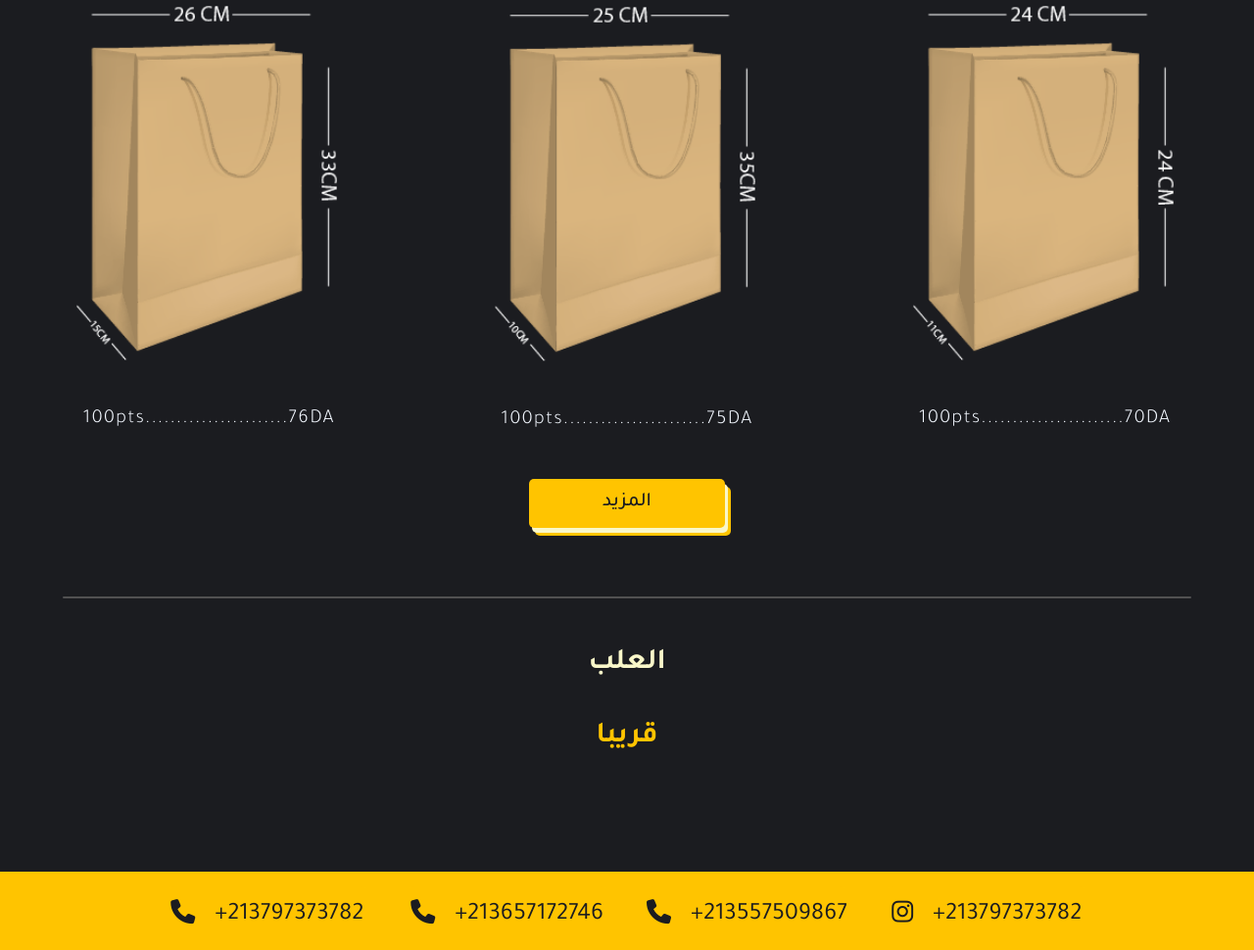
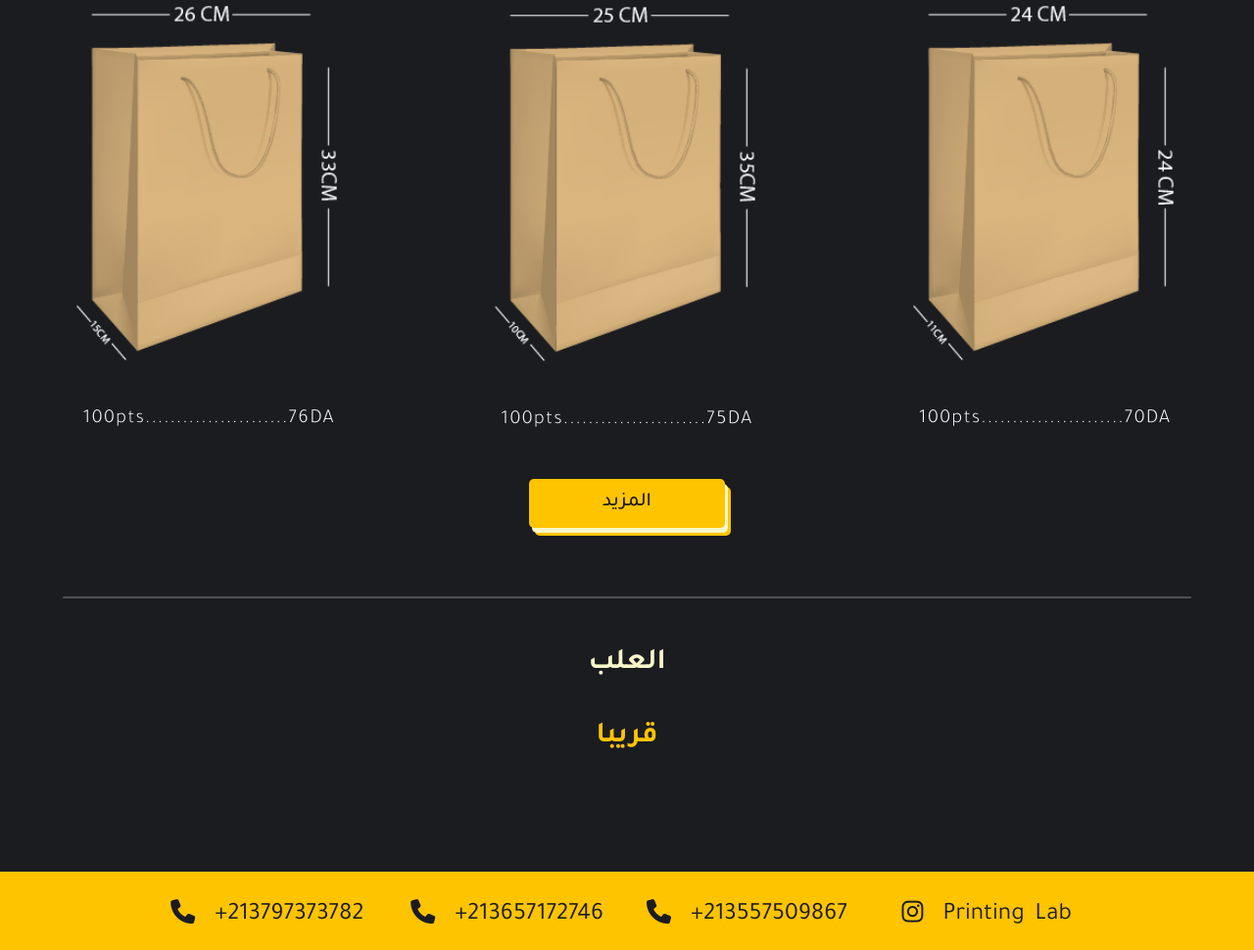
Before and after one commit to saulltheghost/PrintingLab-site, a plain HTML site: page index.html in a window 1280 px wide. Shown: the part 3263-4233 px from the top of the page at 98% size. Drawn offline with Linux system fonts and the light colour scheme.

Commit message:
Update index.html

```diff
--- a/index.html
+++ b/index.html
@@ -201,7 +201,7 @@
         >
         <a href="https://www.instagram.com/printinglab_360/"
           ><i class="fa-brands fa-instagram"></i>
-          <p>+213797373782</p></a
+          <p>Printing Lab</p></a
         >
       </div>
     </footer>
```
